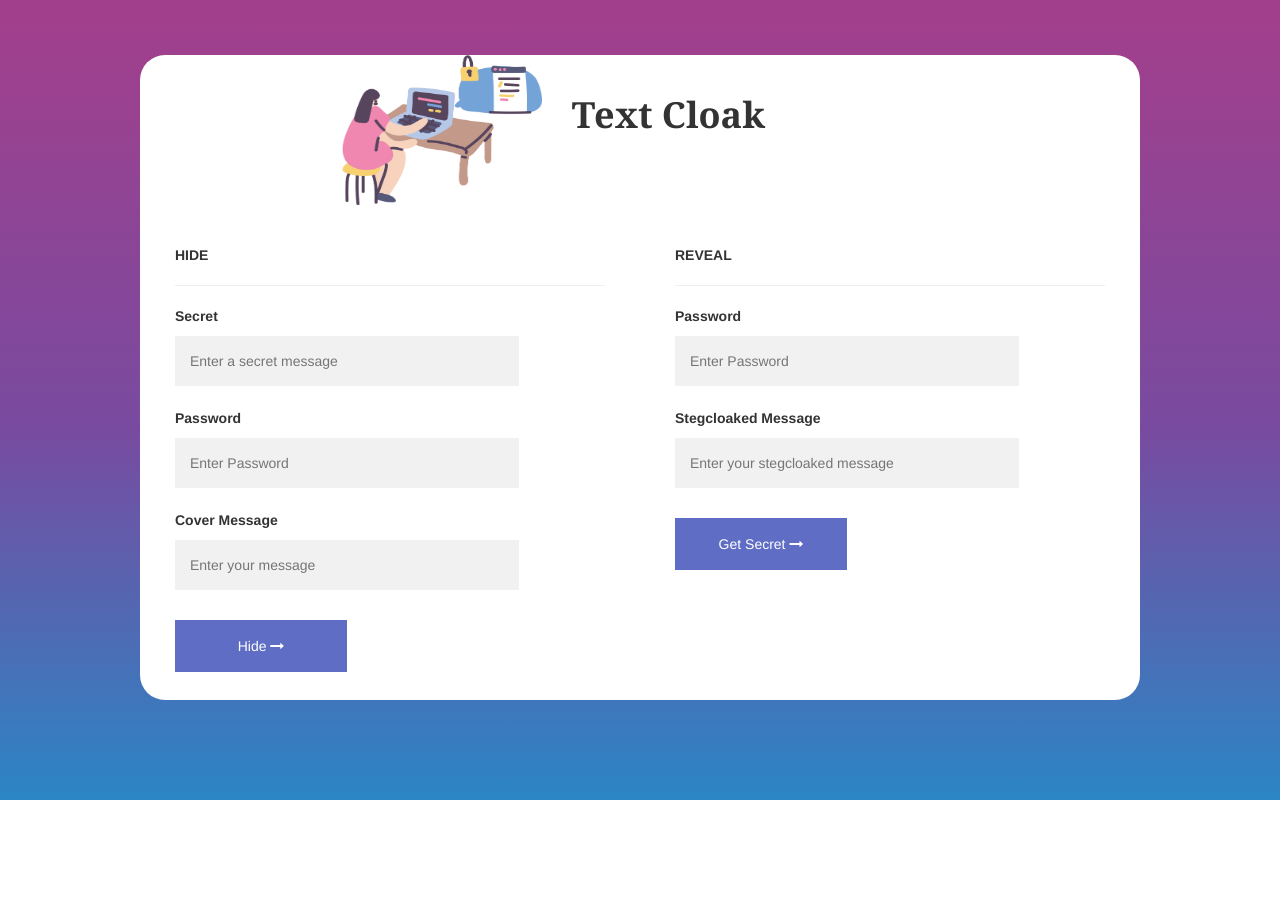
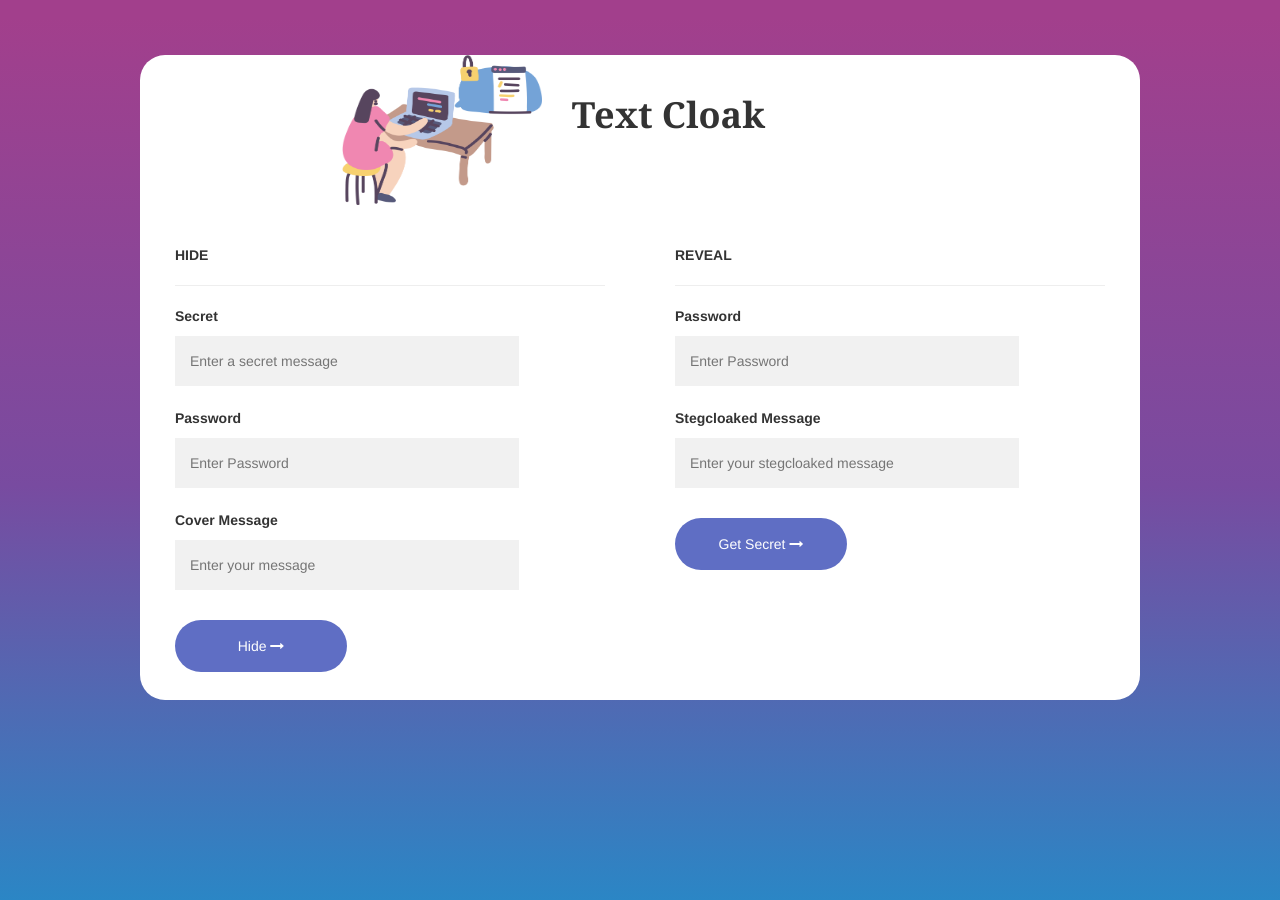
Before and after one commit to sakship31/Text-steganography, a Python web app: template templates/homepage.html in a window 1280 px wide. Before the commit the page ends 800 px from the top, so only its background shows below. Run offline with Jinja, Linux system fonts and the light colour scheme; the template is opened without the code that fills it, so the values that code supplies are empty; some libraries are stand-ins or nearby versions.

Commit message:
final changes
Signed-off-by: Sakshi107 <46996938+Sakshi107@users.noreply.github.com>

```diff
--- a/static/styles/homeStyle.css
+++ b/static/styles/homeStyle.css
@@ -6,13 +6,19 @@ body {
 * {
   box-sizing: border-box;
 }
+.hide{
+  display:none;
+}
+.show{
+  display:block;
+}
 
 .container1 {
   padding: 40px;
   background-color: #a23f8c;
 background-image: linear-gradient(180deg, #a23f8c 2%, #784BA0 54%, #2B86C5 100%)!important;
   width: 100% !important;
-  height: 800px !important;
+  height: 900px !important;
 }
 
 .container2 {
@@ -55,6 +61,7 @@ hr {
 .hidebtn {
   background-color: rgb(78, 95, 190);
   color: white;
+  border-radius: 100px;
   padding: 16px 20px;
   margin: 8px 0;
   border: none;
@@ -65,6 +72,7 @@ hr {
 .revealbtn {
   background-color: rgb(78, 95, 190);
   color: white;
+  border-radius: 100px;
   padding: 16px 20px;
   margin: 8px 0;
   border: none;
--- a/templates/homepage.html
+++ b/templates/homepage.html
@@ -39,6 +39,7 @@
               <br>
               <button type="submit" class="hidebtn" onclick="onButtonClickHide()">Hide    <i class="fa fa-long-arrow-right" aria-hidden="true"></i></button>
               {% if result %}
+              <h5><b>Below steg message has been copied to your clipboard!</b></h5>
               <input type="text" value='{{result}}'  name="emd_msg" id="emd_msg"  required>
               {% endif %}
             </form>
@@ -56,6 +57,7 @@
               <br>
               <button type="submit" class="revealbtn" onclick="onButtonClickReveal()">Get Secret    <i class="fa fa-long-arrow-right" aria-hidden="true"></i></button>
               {% if result_reveal %}
+              <h5><b>Here is your secret message!</b></h5>
               <input type="text" value='{{result_reveal}}' name="ext_msg" id="ext_msg"  required>
               {% endif %}
             </form>
```
